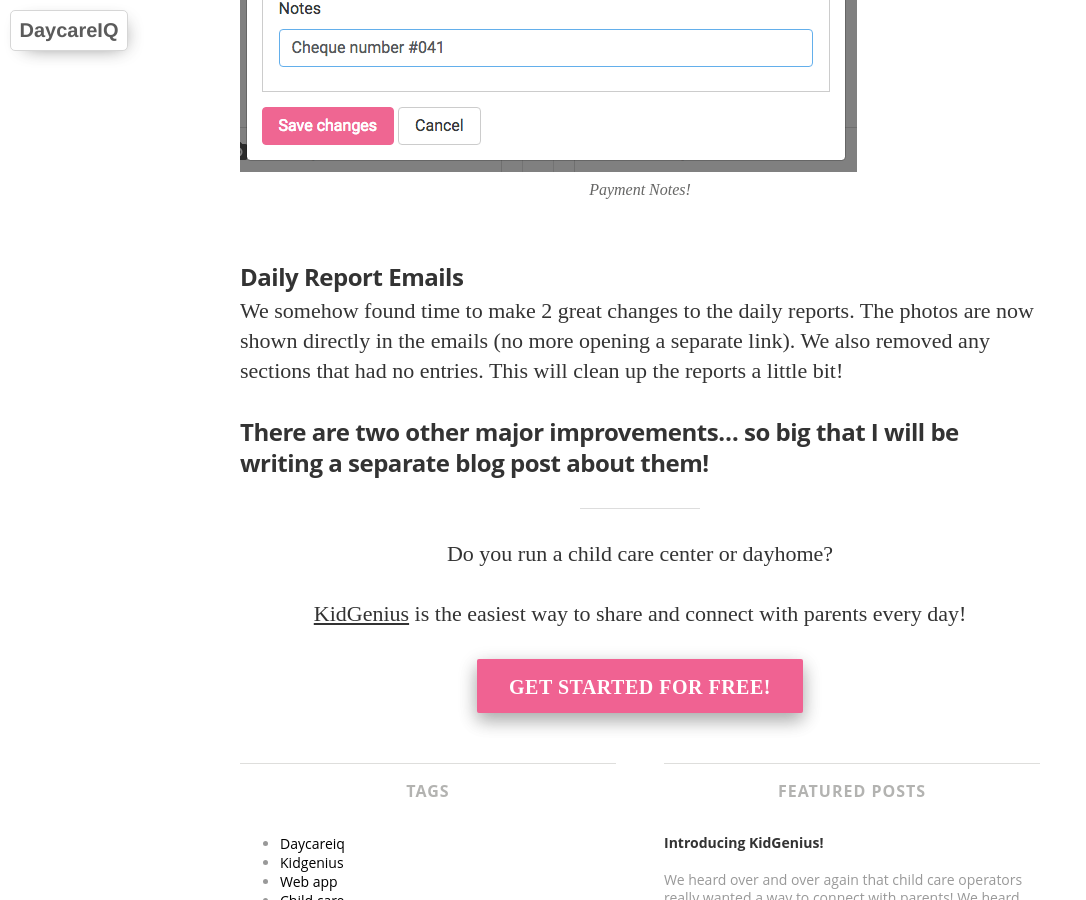
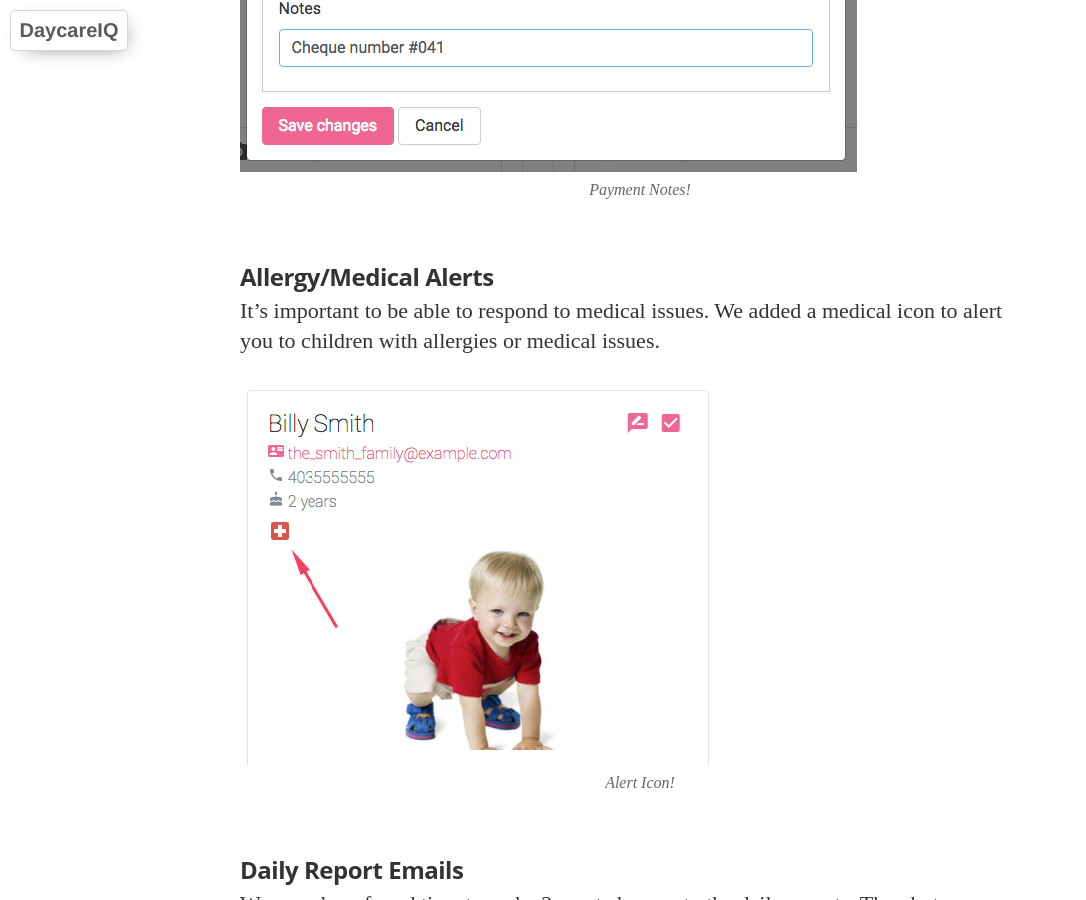
Before and after one commit to DaycareIQ/blog.daycareiq.com, a Jekyll site: the page built from _posts/2016-09-24-New-Features-Galore.md, in a window 1280 px wide and 900 px high, scrolled down 7249 px. Shown: the whole window, without its empty margins (0-1086 px from the left). Built offline with Jekyll 4.4.1, drawn with Linux system fonts in a browser that asks for light colours; nearby versions of some CDN libraries; some web fonts are replaced.

Commit message:
Update 2016-09-24-New-Features-Galore.md

```diff
--- a/_posts/2016-09-24-New-Features-Galore.md
+++ b/_posts/2016-09-24-New-Features-Galore.md
@@ -76,6 +76,12 @@
 
 ![Payment Notes!](https://blog.daycareiq.com/site_assets/images/payment notes.png)
 
+### Allergy/Medical Alerts
+
+It's important to be able to respond to medical issues.  We added a medical icon to alert you to children with allergies or medical issues.
+
+![Alert Icon!](https://blog.daycareiq.com/site_assets/images/allergy.png)
+
 ### Daily Report Emails
 
 We somehow found time to make 2 great changes to the daily reports.  The photos are now shown directly in the emails (no more opening a separate link).  We also removed any sections that had no entries.  This will clean up the reports a little bit!
```
